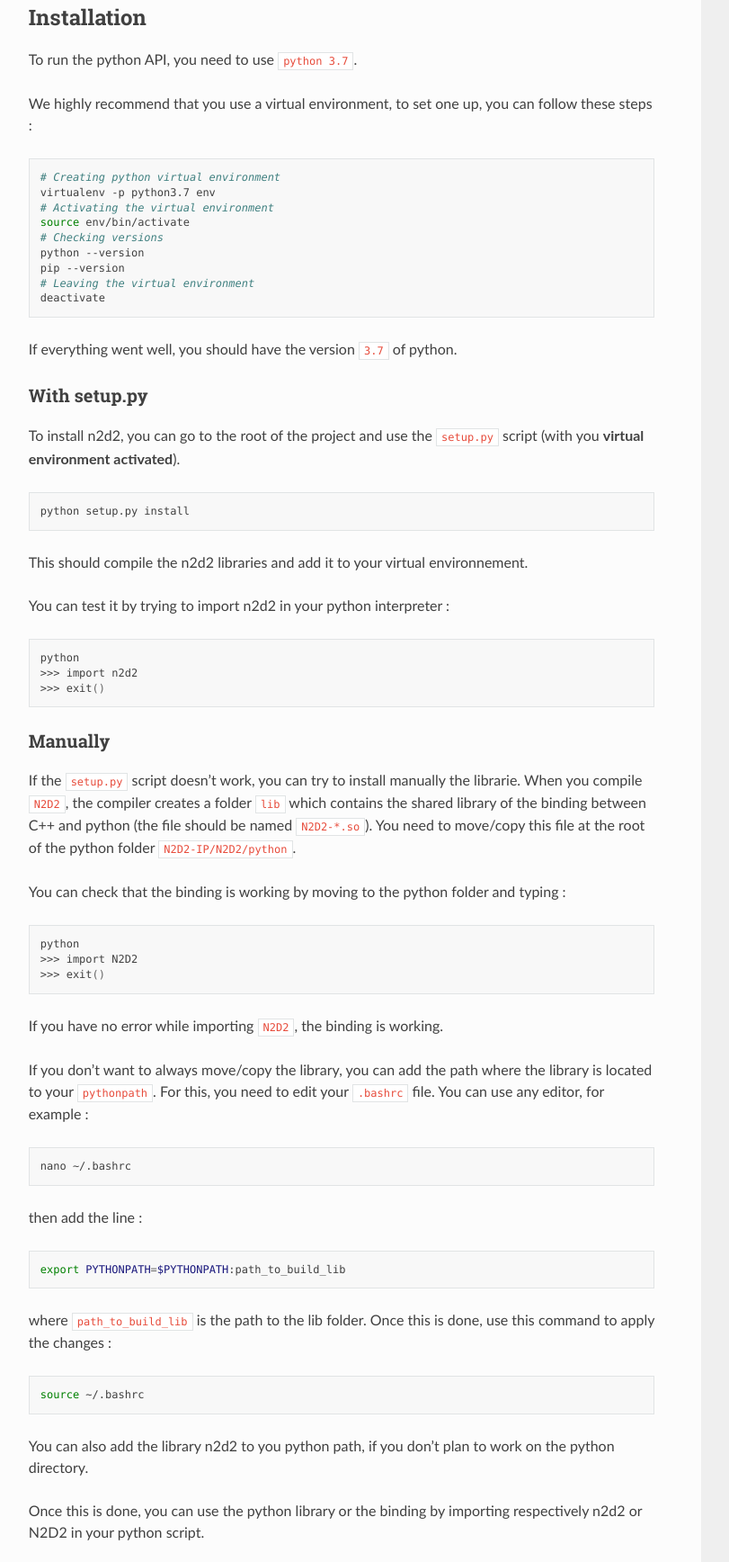
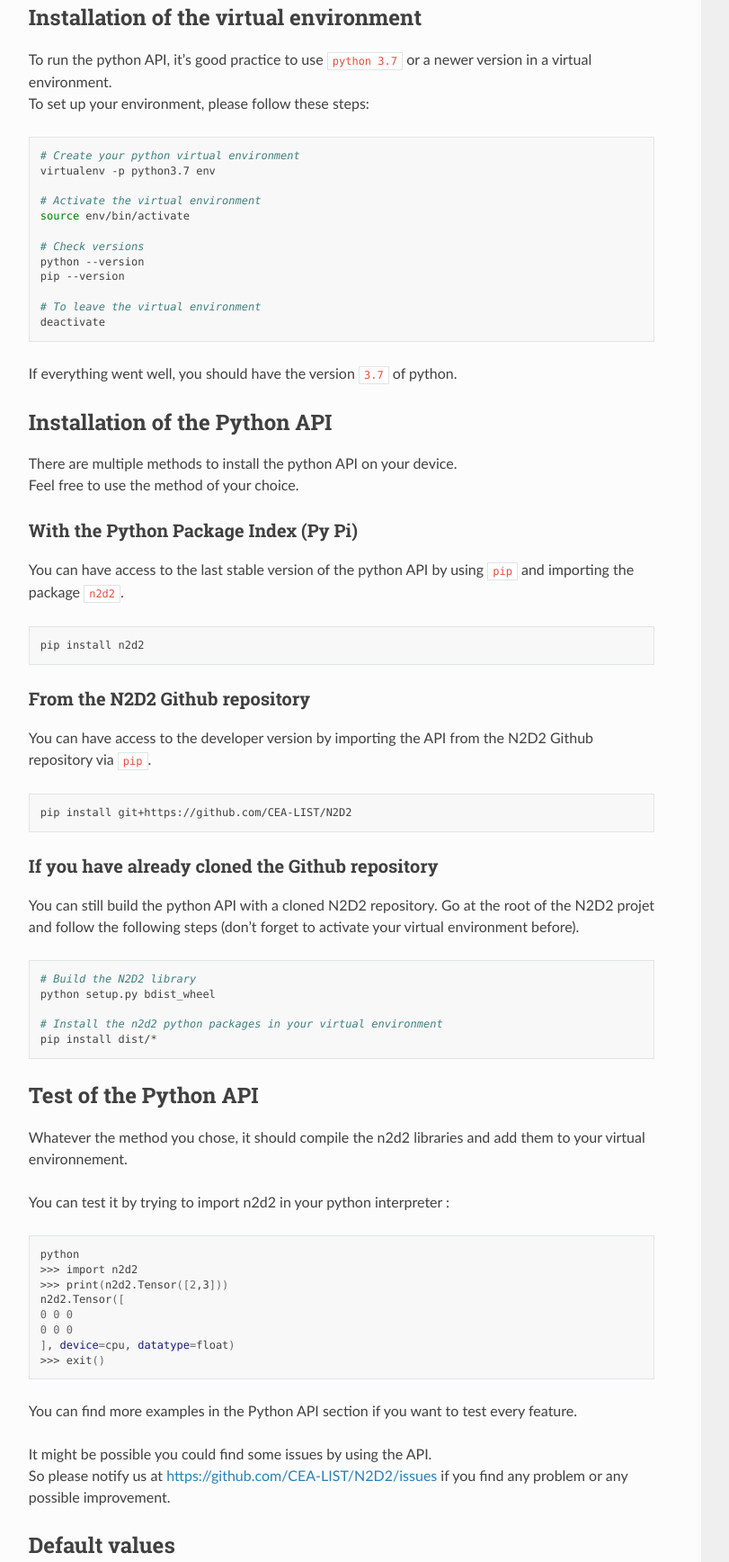
Before and after one commit to CEA-LIST/N2D2-docs, a plain HTML site: page python_api/intro.html in a window 1280 px wide. Shown: the part 774-2510 px from the top of the page at 90% size, without its empty margins (320-1131 px from the left). Drawn offline with nearby package versions, Linux system fonts and the light colour scheme; some packages are replaced by stand-ins of ours; a web font is replaced by a local one.

Commit message:
Merge branch 'python-hotfix' into 'master'
Python hotfix

See merge request n2d2/n2d2!17

```diff
--- a/python_api/intro.html
+++ b/python_api/intro.html
@@ -121,11 +121,14 @@
 <p class="caption"><span class="caption-text">Python API:</span></p>
 <ul class="current">
 <li class="toctree-l1 current"><a class="current reference internal" href="#">Introduction</a><ul>
-<li class="toctree-l2"><a class="reference internal" href="#installation">Installation</a><ul>
-<li class="toctree-l3"><a class="reference internal" href="#with-setup-py">With setup.py</a></li>
-<li class="toctree-l3"><a class="reference internal" href="#manually">Manually</a></li>
+<li class="toctree-l2"><a class="reference internal" href="#installation-of-the-virtual-environment">Installation of the virtual environment</a></li>
+<li class="toctree-l2"><a class="reference internal" href="#installation-of-the-python-api">Installation of the Python API</a><ul>
+<li class="toctree-l3"><a class="reference internal" href="#with-the-python-package-index-py-pi">With the Python Package Index (Py Pi)</a></li>
+<li class="toctree-l3"><a class="reference internal" href="#from-the-n2d2-github-repository">From the N2D2 Github repository</a></li>
+<li class="toctree-l3"><a class="reference internal" href="#if-you-have-already-cloned-the-github-repository">If you have already cloned the Github repository</a></li>
 </ul>
 </li>
+<li class="toctree-l2"><a class="reference internal" href="#test-of-the-python-api">Test of the Python API</a></li>
 <li class="toctree-l2"><a class="reference internal" href="#default-values">Default values</a><ul>
 <li class="toctree-l3"><a class="reference internal" href="#list-of-modifiable-parameters">List of modifiable parameters</a></li>
 <li class="toctree-l3"><a class="reference internal" href="#example">Example</a></li>
@@ -285,63 +288,82 @@ the N2D2 analysis tools</p></td>
 </tr>
 </tbody>
 </table>
-<div class="section" id="installation">
-<h2>Installation<a class="headerlink" href="#installation" title="Permalink to this headline">¶</a></h2>
-<p>To run the python API, you need to use <code class="docutils literal notranslate"><span class="pre">python</span> <span class="pre">3.7</span></code>.</p>
-<p>We highly recommend that you use a virtual environment, to set one up, you can follow these steps :</p>
-<div class="highlight-bash notranslate"><div class="highlight"><pre><span></span><span class="c1"># Creating python virtual environment</span>
+<div class="section" id="installation-of-the-virtual-environment">
+<h2>Installation of the virtual environment<a class="headerlink" href="#installation-of-the-virtual-environment" title="Permalink to this headline">¶</a></h2>
+<div class="line-block">
+<div class="line">To run the python API, it’s good practice to use <code class="docutils literal notranslate"><span class="pre">python</span> <span class="pre">3.7</span></code> or a newer version in a virtual environment.</div>
+<div class="line">To set up your environment, please follow these steps:</div>
+</div>
+<div class="highlight-bash notranslate"><div class="highlight"><pre><span></span><span class="c1"># Create your python virtual environment</span>
 virtualenv -p python3.7 env
-<span class="c1"># Activating the virtual environment</span>
+
+<span class="c1"># Activate the virtual environment</span>
 <span class="nb">source</span> env/bin/activate
-<span class="c1"># Checking versions</span>
+
+<span class="c1"># Check versions</span>
 python --version
 pip --version
-<span class="c1"># Leaving the virtual environment</span>
+
+<span class="c1"># To leave the virtual environment</span>
 deactivate
 </pre></div>
 </div>
 <p>If everything went well, you should have the version <code class="docutils literal notranslate"><span class="pre">3.7</span></code> of python.</p>
-<div class="section" id="with-setup-py">
-<h3>With setup.py<a class="headerlink" href="#with-setup-py" title="Permalink to this headline">¶</a></h3>
-<p>To install n2d2, you can go to the root of the project and use the <code class="docutils literal notranslate"><span class="pre">setup.py</span></code> script (with you <strong>virtual environment activated</strong>).</p>
-<div class="highlight-bash notranslate"><div class="highlight"><pre><span></span>python setup.py install
+</div>
+<div class="section" id="installation-of-the-python-api">
+<h2>Installation of the Python API<a class="headerlink" href="#installation-of-the-python-api" title="Permalink to this headline">¶</a></h2>
+<div class="line-block">
+<div class="line">There are multiple methods to install the python API on your device.</div>
+<div class="line">Feel free to use the method of your choice.</div>
+</div>
+<div class="section" id="with-the-python-package-index-py-pi">
+<h3>With the Python Package Index (Py Pi)<a class="headerlink" href="#with-the-python-package-index-py-pi" title="Permalink to this headline">¶</a></h3>
+<p>You can have access to the last stable version of the python API by using
+<code class="docutils literal notranslate"><span class="pre">pip</span></code> and importing the package <code class="docutils literal notranslate"><span class="pre">n2d2</span></code>.</p>
+<div class="highlight-bash notranslate"><div class="highlight"><pre><span></span>pip install n2d2
 </pre></div>
 </div>
-<p>This should compile the n2d2 libraries and add it to your virtual environnement.</p>
+</div>
+<div class="section" id="from-the-n2d2-github-repository">
+<h3>From the N2D2 Github repository<a class="headerlink" href="#from-the-n2d2-github-repository" title="Permalink to this headline">¶</a></h3>
+<p>You can have access to the developer version by importing the API from
+the N2D2 Github repository via <code class="docutils literal notranslate"><span class="pre">pip</span></code>.</p>
+<div class="highlight-bash notranslate"><div class="highlight"><pre><span></span>pip install git+https://github.com/CEA-LIST/N2D2
+</pre></div>
+</div>
+</div>
+<div class="section" id="if-you-have-already-cloned-the-github-repository">
+<h3>If you have already cloned the Github repository<a class="headerlink" href="#if-you-have-already-cloned-the-github-repository" title="Permalink to this headline">¶</a></h3>
+<p>You can still build the python API with a cloned N2D2 repository.
+Go at the root of the N2D2 projet and follow the following steps
+(don’t forget to activate your virtual environment before).</p>
+<div class="highlight-bash notranslate"><div class="highlight"><pre><span></span><span class="c1"># Build the N2D2 library</span>
+python setup.py bdist_wheel
+
+<span class="c1"># Install the n2d2 python packages in your virtual environment</span>
+pip install dist/*
+</pre></div>
+</div>
+</div>
+</div>
+<div class="section" id="test-of-the-python-api">
+<h2>Test of the Python API<a class="headerlink" href="#test-of-the-python-api" title="Permalink to this headline">¶</a></h2>
+<p>Whatever the method you chose, it should compile the n2d2 libraries and add them to your virtual environnement.</p>
 <p>You can test it by trying to import n2d2 in your python interpreter :</p>
 <div class="highlight-bash notranslate"><div class="highlight"><pre><span></span>python
 &gt;&gt;&gt; import n2d2
+&gt;&gt;&gt; print<span class="o">(</span>n2d2.Tensor<span class="o">([</span><span class="m">2</span>,3<span class="o">]))</span>
+n2d2.Tensor<span class="o">([</span>
+<span class="m">0</span> <span class="m">0</span> <span class="m">0</span>
+<span class="m">0</span> <span class="m">0</span> <span class="m">0</span>
+<span class="o">]</span>, <span class="nv">device</span><span class="o">=</span>cpu, <span class="nv">datatype</span><span class="o">=</span>float<span class="o">)</span>
 &gt;&gt;&gt; exit<span class="o">()</span>
 </pre></div>
 </div>
-</div>
-<div class="section" id="manually">
-<h3>Manually<a class="headerlink" href="#manually" title="Permalink to this headline">¶</a></h3>
-<p>If the <code class="docutils literal notranslate"><span class="pre">setup.py</span></code> script doesn’t work, you can try to install manually the librarie.
-When you compile <code class="docutils literal notranslate"><span class="pre">N2D2</span></code>, the compiler creates a folder <code class="docutils literal notranslate"><span class="pre">lib</span></code> which contains the shared library of the binding between C++ and python (the file should be named <code class="docutils literal notranslate"><span class="pre">N2D2-*.so</span></code>).
-You need to move/copy this file at the root of the python folder <code class="docutils literal notranslate"><span class="pre">N2D2-IP/N2D2/python</span></code>.</p>
-<p>You can check that the binding is working by moving to the python folder and typing :</p>
-<div class="highlight-bash notranslate"><div class="highlight"><pre><span></span>python
-&gt;&gt;&gt; import N2D2
-&gt;&gt;&gt; exit<span class="o">()</span>
-</pre></div>
-</div>
-<p>If you have no error while importing <code class="docutils literal notranslate"><span class="pre">N2D2</span></code>, the binding is working.</p>
-<p>If you don’t want to always move/copy the library, you can add the path where the library is located to your <code class="docutils literal notranslate"><span class="pre">pythonpath</span></code>.
-For this, you need to edit your <code class="docutils literal notranslate"><span class="pre">.bashrc</span></code> file. You can use any editor, for example :</p>
-<div class="highlight-bash notranslate"><div class="highlight"><pre><span></span>nano ~/.bashrc
-</pre></div>
-</div>
-<p>then add the line :</p>
-<div class="highlight-bash notranslate"><div class="highlight"><pre><span></span><span class="nb">export</span> <span class="nv">PYTHONPATH</span><span class="o">=</span><span class="nv">$PYTHONPATH</span>:path_to_build_lib
-</pre></div>
-</div>
-<p>where <code class="docutils literal notranslate"><span class="pre">path_to_build_lib</span></code> is the path to the lib folder. Once this is done, use this command to apply the changes :</p>
-<div class="highlight-bash notranslate"><div class="highlight"><pre><span></span><span class="nb">source</span> ~/.bashrc
-</pre></div>
-</div>
-<p>You can also add the library n2d2 to you python path, if you don’t plan to work on the python directory.</p>
-<p>Once this is done, you can use the python library or the binding by importing respectively n2d2 or N2D2 in your python script.</p>
+<p>You can find more examples in the Python API section if you want to test every feature.</p>
+<div class="line-block">
+<div class="line">It might be possible you could find some issues by using the API.</div>
+<div class="line">So please notify us at <a class="reference external" href="https://github.com/CEA-LIST/N2D2/issues">https://github.com/CEA-LIST/N2D2/issues</a> if you find any problem or any possible improvement.</div>
 </div>
 </div>
 <div class="section" id="default-values">
```
Also changed, not shown: ini/databases.html (+8 -0 lines), python_api/databases.html (+4 -0 lines), _sources/core/core.rst.txt, _sources/ini/databases.rst.txt, _sources/python_api/intro.rst.txt, searchindex.js, 1 other file.
